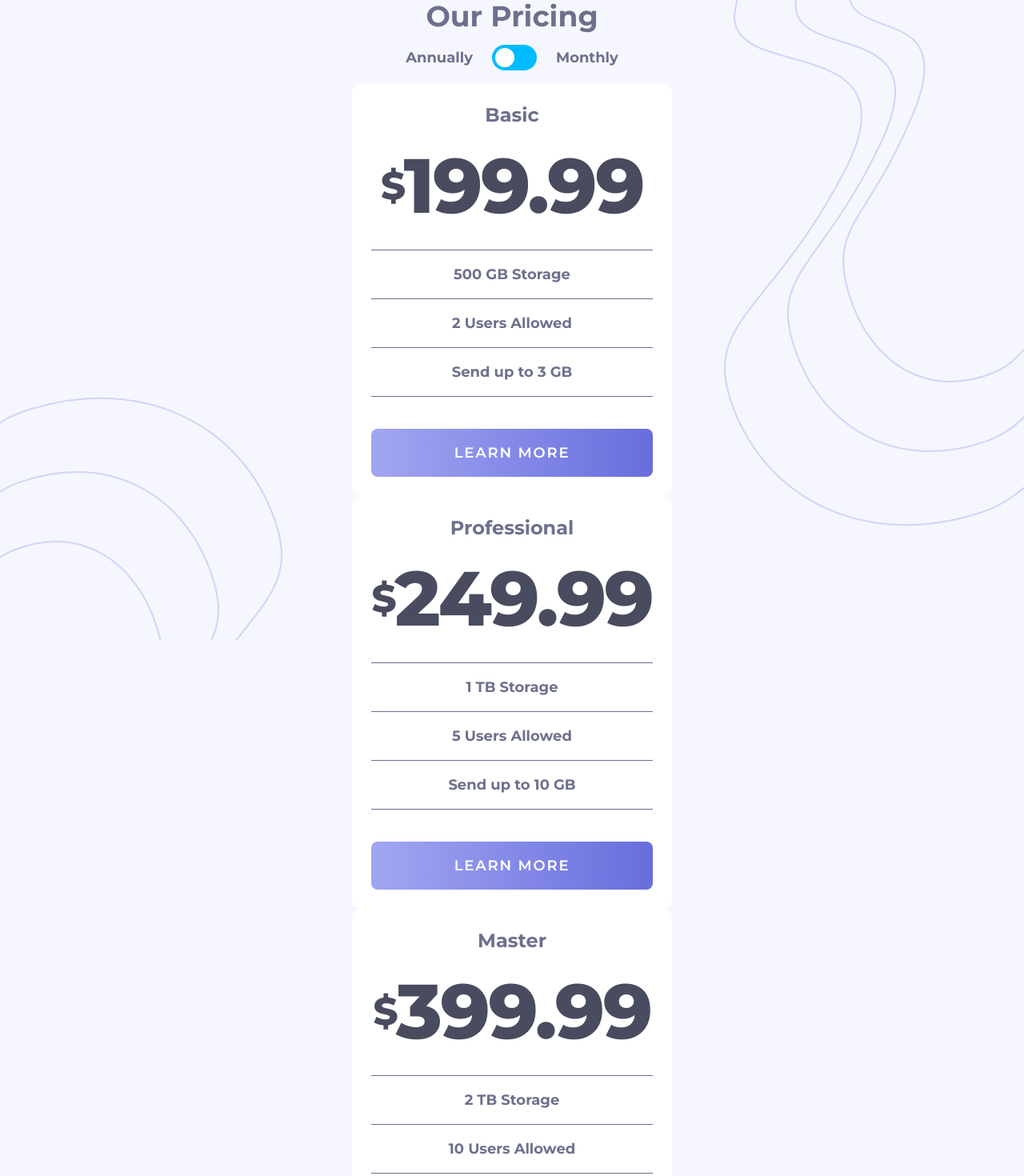
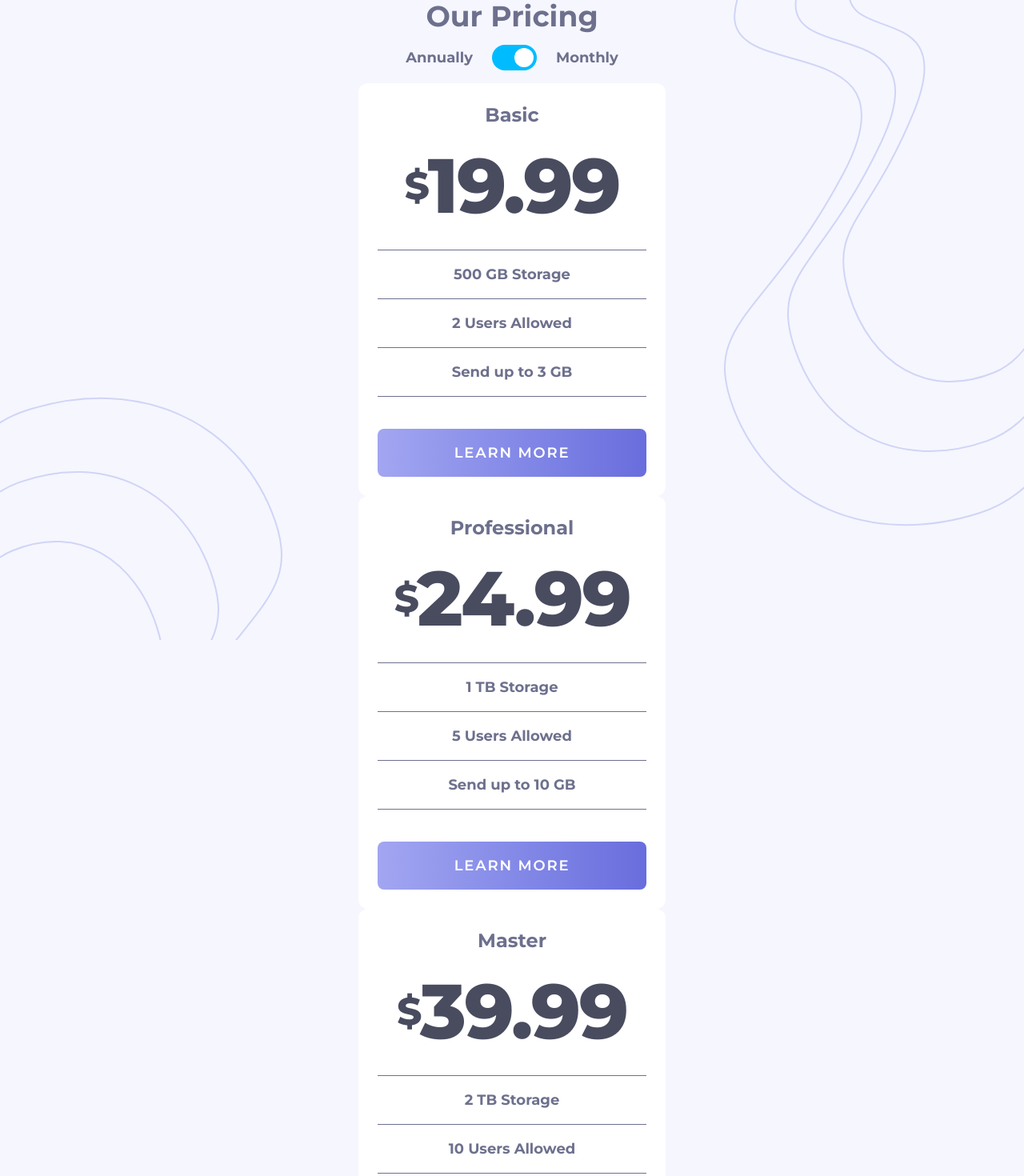
Before and after one commit to akshay-ken/rookie-project-03, a React (Vite) app: page / in a window 1280 px wide. Shown: the top 1470 px of the page at 80% size. Built offline with nearby package versions, Linux system fonts and the light colour scheme.

Commit message:
feat: made toggle work

```diff
--- a/src/components/PricingCard.jsx
+++ b/src/components/PricingCard.jsx
@@ -18,7 +18,7 @@ export function PricingCard({
   return (
     <>
       <div
-        className={`rounded-xl mx-auto bg-white min-w-sm flex flex-col items-center p-6 ${featuredBg}`}
+        className={`rounded-xl mx-auto bg-white w-sm flex flex-col items-center p-6 ${featuredBg}`}
       >
         <p className={`text-2xl mb-6 text-Gray-650 font-bold ${featuredText}`}>
           {planName}
--- a/src/components/PricingPage.jsx
+++ b/src/components/PricingPage.jsx
@@ -2,10 +2,7 @@ import { useState } from "react";
 import { PricingCard } from "./PricingCard";
 
 export function PricingPage() {
-  //   const [selected, setSelected] = useState(false);
-  //   function handleSelecet() {
-  //     setSelected((prevState) => !prevState);
-  //   }
+  const [priceType, setPriceType] = useState(true);
   const [selected, setSelected] = useState(0);
   function handleSelect(planName) {
     setSelected(planName);
@@ -18,8 +15,13 @@ export function PricingPage() {
         </h1>
         <div className="flex flex-row my-4 gap-x-6 items-center justify-center">
           <p className="font-bold text-Gray-650 text-lg ">Annually</p>
-          <label className="inline-block cursor-pointer ">
-            <input type="checkbox" className="peer sr-only" />
+          <label className="inline-block cursor-pointer">
+            <input
+              type="checkbox"
+              className="peer sr-only"
+              checked={priceType}
+              onChange={() => setPriceType((prevState) => !prevState)}
+            />
             <div className="relative w-14 h-8 bg-sky-400 rounded-full peer-checked:before:translate-x-full   before:absolute before:top-[4px] before:start-[4px] before:bg-white before:rounded-full before:h-6 before:w-6 before:transition-transform peer-checked:bg-sky-400"></div>
           </label>
           <p className="font-bold text-Gray-650 text-lg ">Monthly</p>
@@ -27,7 +29,7 @@ export function PricingPage() {
 
         <PricingCard
           planName={"Basic"}
-          plalnPrice={199.99}
+          plalnPrice={priceType ? 19.99 : 199.99}
           feat1={"500 GB Storage"}
           feat2={"2 Users Allowed"}
           feat3={"Send up to 3 GB"}
@@ -36,7 +38,7 @@ export function PricingPage() {
         />
         <PricingCard
           planName={"Professional"}
-          plalnPrice={249.99}
+          plalnPrice={priceType ? 24.99 : 249.99}
           feat1={"1 TB Storage"}
           feat2={"5 Users Allowed"}
           feat3={"Send up to 10 GB"}
@@ -45,7 +47,7 @@ export function PricingPage() {
         />
         <PricingCard
           planName={"Master"}
-          plalnPrice={399.99}
+          plalnPrice={priceType ? 39.99 : 399.99}
           feat1={"2 TB Storage"}
           feat2={"10 Users Allowed"}
           feat3={"Send up to 20 GB"}
```
